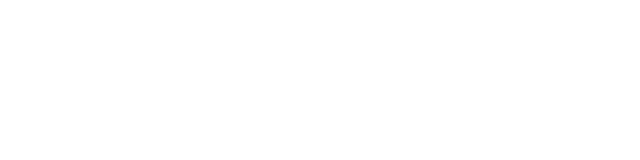
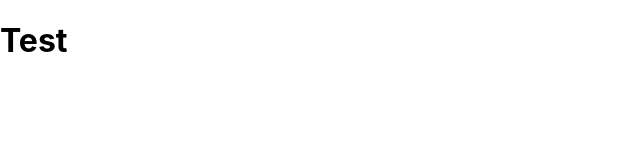
Before and after one commit to ajenkinsynwa/React-Portfolio, a React (Create React App) app: page / in a window 1280 px wide. Shown: the top 160 px of the page, without its empty margins (0-640 px from the left). Built offline with nearby package versions, Linux system fonts and the light colour scheme.

Commit message:
created routes folder

```diff
--- a/src/App.js
+++ b/src/App.js
@@ -4,7 +4,7 @@ import "./index.css";
 
 function App() {
   return <div>
-    <h1></h1>
+    <h1> Test </h1>
   </div>;
 }
 
```
Also changed, not shown: src/routes/About.js (added), src/routes/Contact.js (added), src/routes/Home.js (added), src/routes/Project.js (added).
